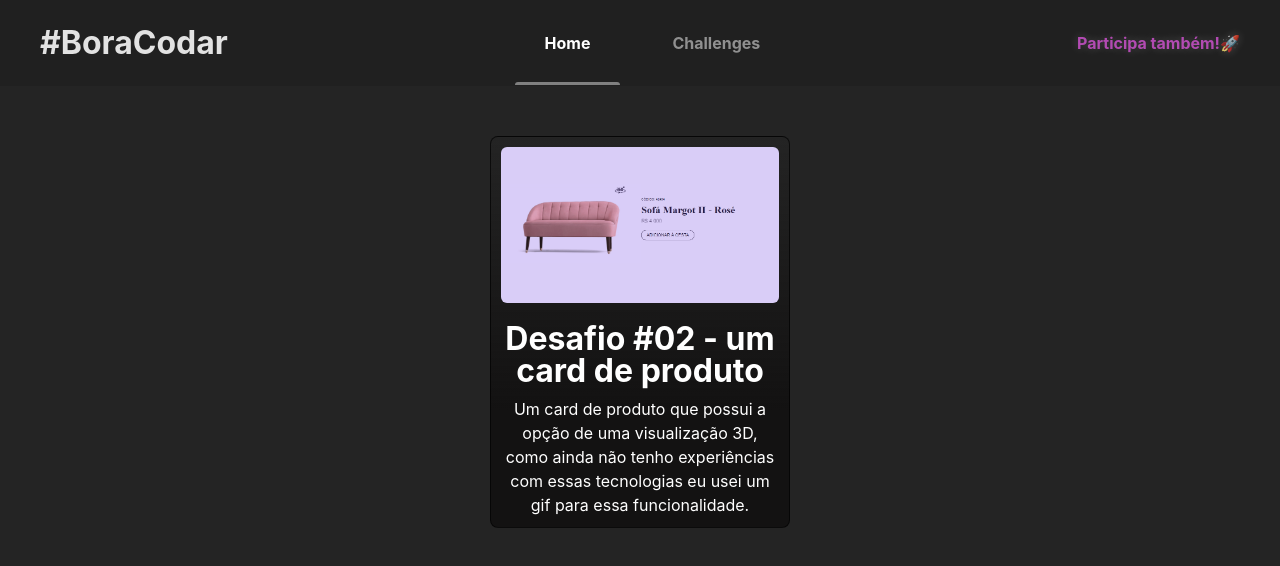
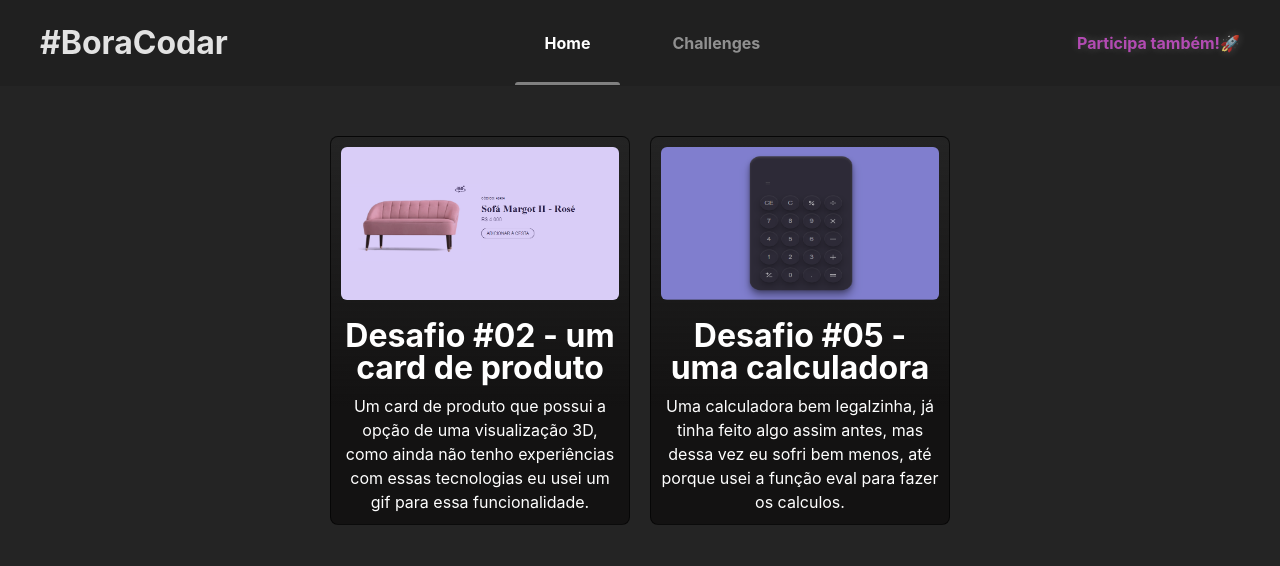
Before and after one commit to Artur906/bora-codar, a React (Vite) app: page /challenges in a window 1280 px wide. Shown: the top 566 px of the page. Built offline with nearby package versions, Linux system fonts and the light colour scheme.

Commit message:
adding the calculator challenge card

```diff
--- a/src/pages/Challenges/components/ChallengeCard/styled.jsx
+++ b/src/pages/Challenges/components/ChallengeCard/styled.jsx
@@ -25,6 +25,7 @@ export const CardImg = styled.img`
   border-radius: 1.6rem;
   padding: 1rem;
   z-index: 10;
+  height: 17.3rem;
 `
 
 export const CardDescrition = styled.div`
--- a/src/pages/Challenges/listOfChallenges.js
+++ b/src/pages/Challenges/listOfChallenges.js
@@ -1,4 +1,5 @@
 import challenge02Img from "./assets/images/challenge-02.png"
+import challenge05Img from "./assets/images/challenge-05.png"
 
 export const challenges = [
   {
@@ -8,4 +9,11 @@ export const challenges = [
     description: "Um card de produto que possui a opção de uma visualização 3D, como ainda não tenho experiências com essas tecnologias eu usei um gif para essa funcionalidade.",
     challengeLink: "02",
   },
+  {
+    id: 5,
+    imgPath: challenge05Img,
+    title: "Desafio #05 - uma calculadora",
+    description: "Uma calculadora bem legalzinha, já tinha feito algo assim antes, mas dessa vez eu sofri bem menos, até porque usei a função eval para fazer os calculos.",
+    challengeLink: "05",
+  },
 ]
--- a/src/pages/CompletedChallenges/Challenge05/index.jsx
+++ b/src/pages/CompletedChallenges/Challenge05/index.jsx
@@ -6,7 +6,7 @@ import { Calculator, Card, Keys, Screen } from "./styled";
 import equals from "./assets/result-equal.svg"
 
 export default function Challenge05() {
-  const [expression, setExpression] = useState('12 + 54 - 125')
+  const [expression, setExpression] = useState('')
   const [result, setResult] = useState()
 
   const actions = {
```
Also changed, not shown: src/pages/Challenges/assets/images/challenge-05.png (added).
